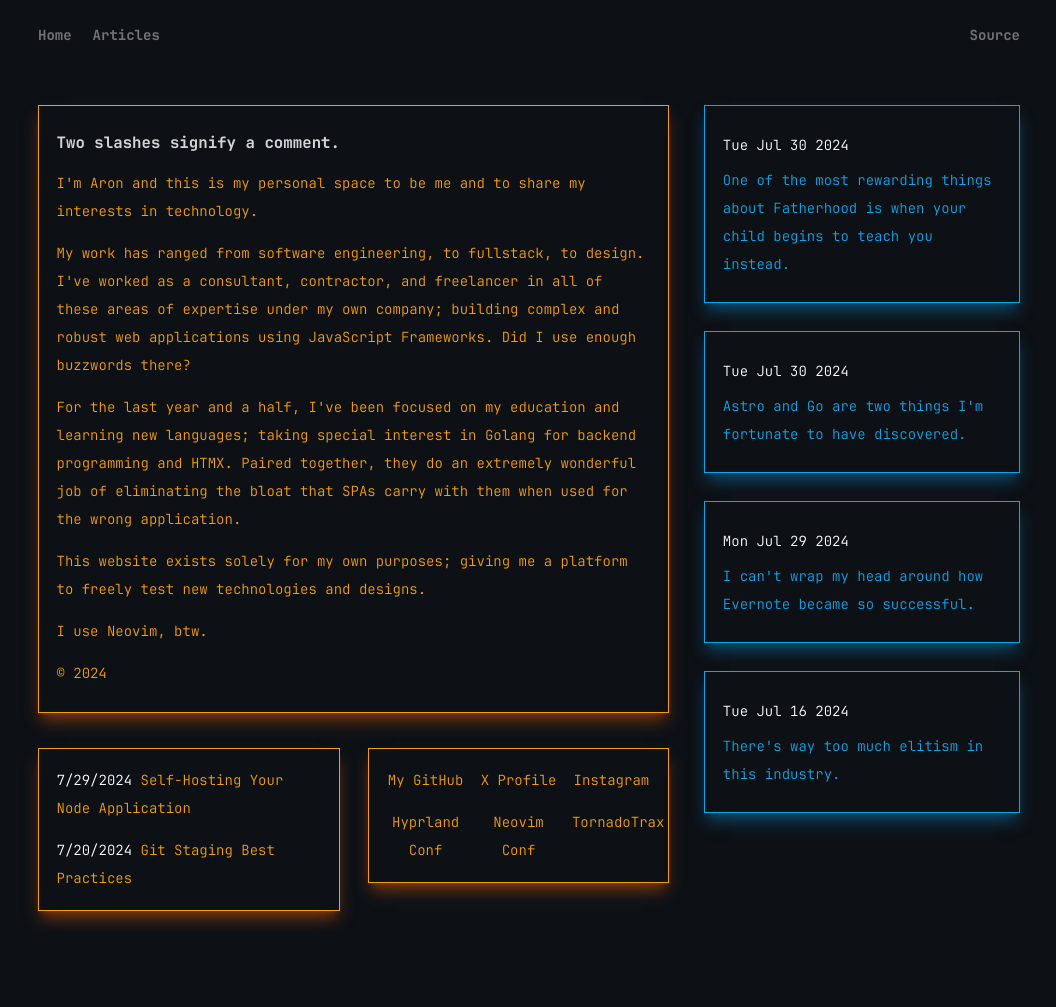
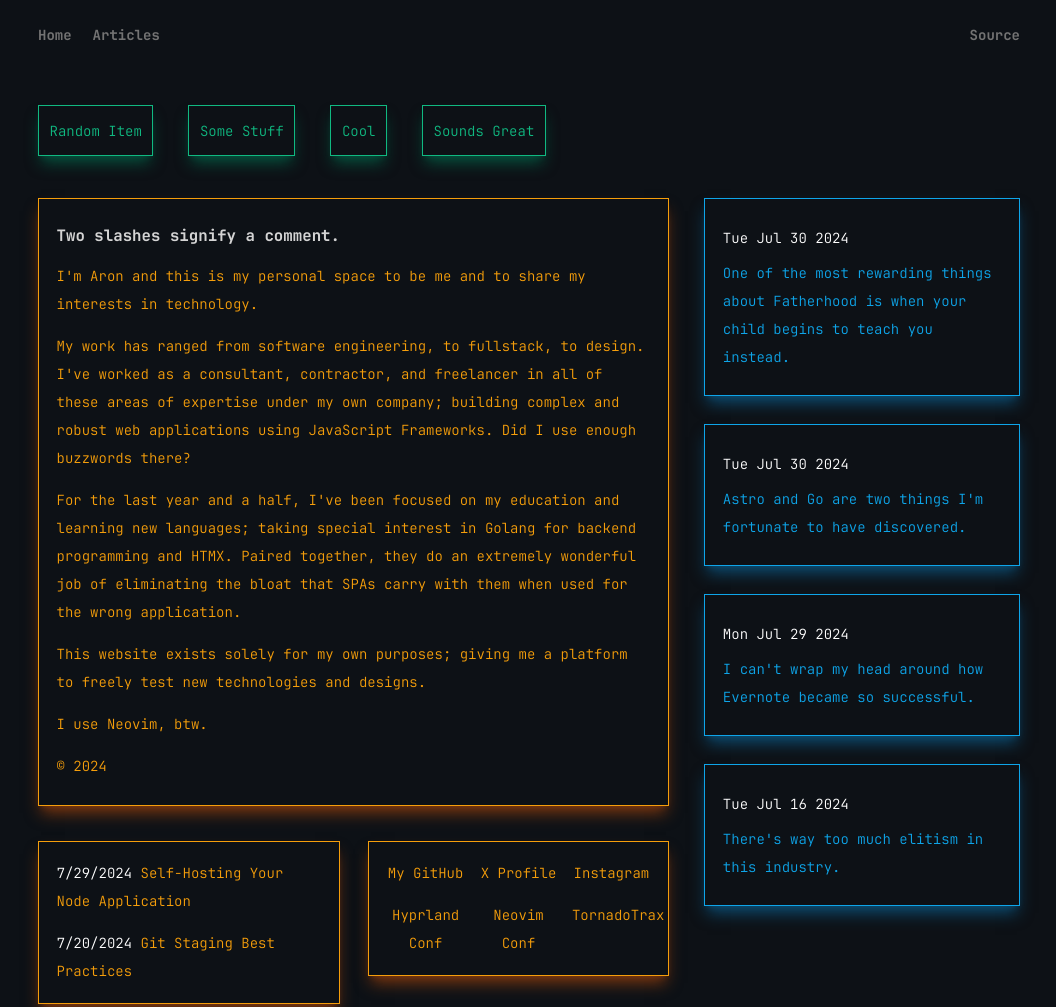
Before and after one commit to nodesleep/astro-portfolio, an Astro site: page / in a window 1280 px wide. Shown: the top 1007 px of the page, without its empty margins (111-1167 px from the left). Before the commit the page ends 932 px from the top, so only its background shows below. Built offline with nearby package versions, Linux system fonts and the light colour scheme; Astro itself is replaced by a stand-in of ours.

Commit message:
Testing out a menu component

```diff
--- /dev/null
+++ b/src/components/MenuItem.tsx
@@ -0,0 +1,12 @@
+interface MenuItemProps {
+  itemName: string;
+  itemLink: string;
+}
+
+export default function MenuItem({ itemName, itemLink }: MenuItemProps) {
+  return (
+    <a href={itemLink} className="menu-item">
+      {itemName}
+    </a>
+  );
+}
--- a/src/pages/index.astro
+++ b/src/pages/index.astro
@@ -5,11 +5,18 @@ import Navigation from "../components/Navigation";
 import Articles from "../components/ArticleList";
 import SidebarRight from "../components/SidebarRight";
 import LinkList from "../components/LinkList";
+import MenuItem from "../components/MenuItem";
 ---
 
 <SiteLayout title="Aron Sweet: Software Engineer">
   <Navigation />
-  <div class="flex flex-col p-6 md:flex-row gap-10 mt-20 md:mt-24">
+  <div class="hidden md:flex items-center gap-10 p-6 w-full mt-20 md:mt-24">
+    <MenuItem itemName="Random Item" itemLink="text" />
+    <MenuItem itemName="Some Stuff" itemLink="text" />
+    <MenuItem itemName="Cool" itemLink="text" />
+    <MenuItem itemName="Sounds Great" itemLink="text" />
+  </div>
+  <div class="flex flex-col p-6 md:flex-row gap-10 mt-24 md:mt-0">
     <div class="w-full md:w-2/3">
       <AboutMe />
       <div class="grid grid-cols-1 md:grid-cols-2 gap-8 mt-5">
--- a/src/styles/global.css
+++ b/src/styles/global.css
@@ -177,6 +177,10 @@ a:hover {
   @apply text-center;
 }
 
+.menu-item {
+  @apply flex items-center justify-center shadow-lg shadow-emerald-900 border border-emerald-500 text-emerald-500 p-3;
+}
+
 .thought-list {
   @apply flex flex-col justify-center gap-8;
 }
```
